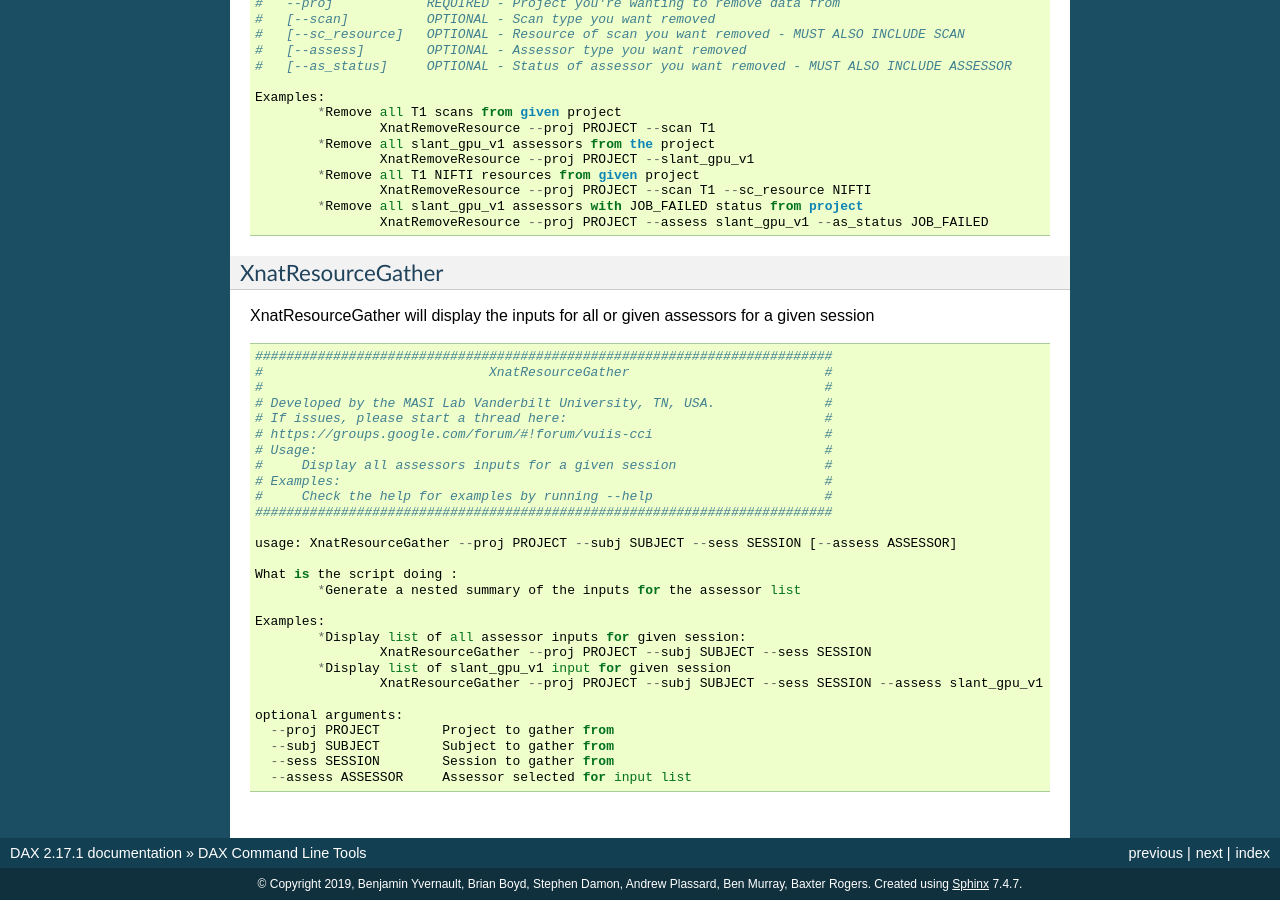
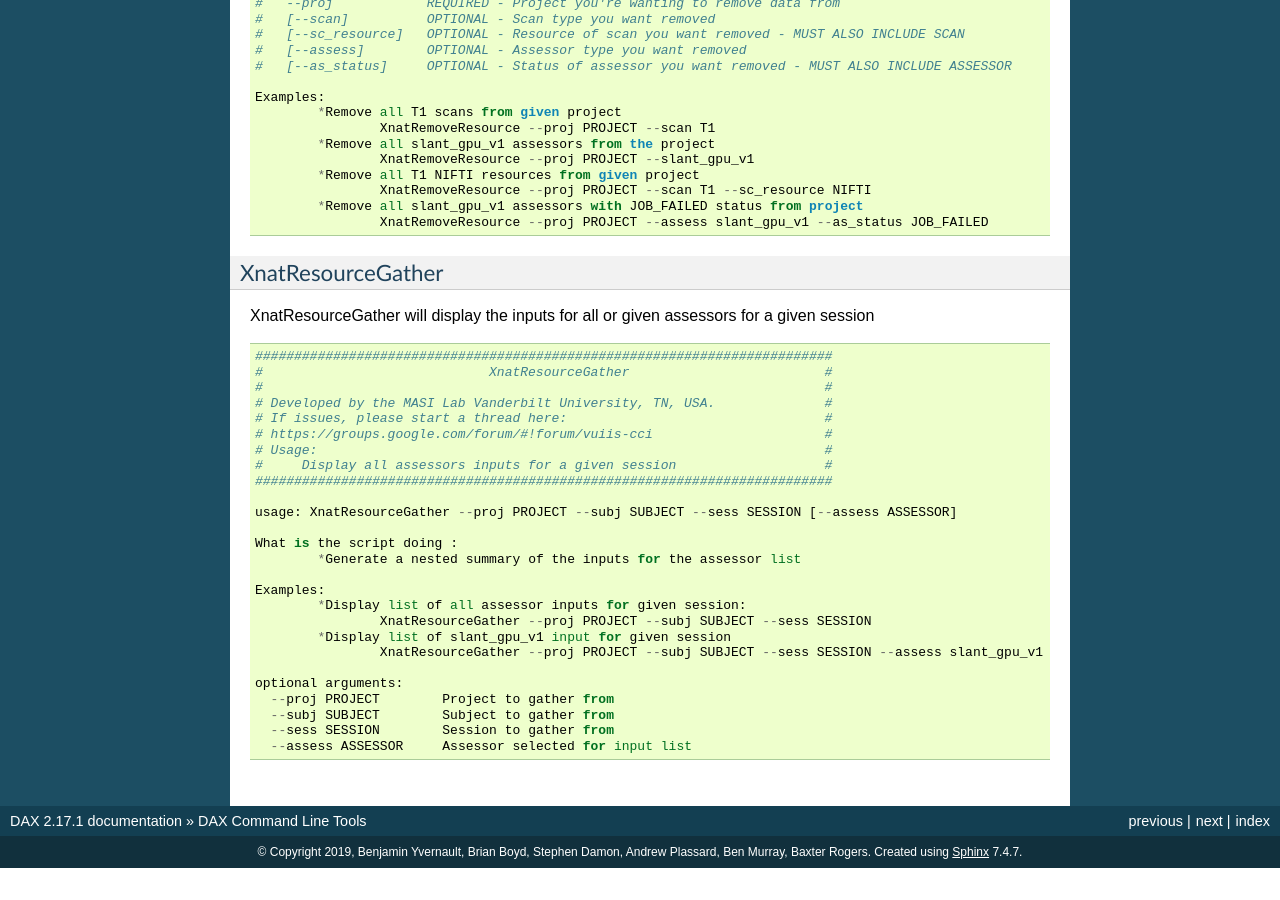
Before and after one commit to VUIIS/dax, a Sphinx documentation site: the page built from docs/dax_command_line_tools.rst, in a window 1280 px wide and 900 px high, scrolled down 18494 px. Built offline with Sphinx 7.4.7, drawn with Linux system fonts in a browser that asks for light colours; after the commit the page ends 19362 px from its top, so only the background shows below that.

Commit message:
Update dax_command_line_tools.rst

```diff
--- a/docs/dax_command_line_tools.rst
+++ b/docs/dax_command_line_tools.rst
@@ -1187,8 +1187,6 @@ XnatResourceGather will display the inputs for all or given assessors for a give
 	# https://groups.google.com/forum/#!forum/vuiis-cci                      #
 	# Usage:                                                                 #
 	#     Display all assessors inputs for a given session                   #
-	# Examples:                                                              #
-	#     Check the help for examples by running --help                      #
 	##########################################################################
 
 	usage: XnatResourceGather --proj PROJECT --subj SUBJECT --sess SESSION [--assess ASSESSOR]
```
